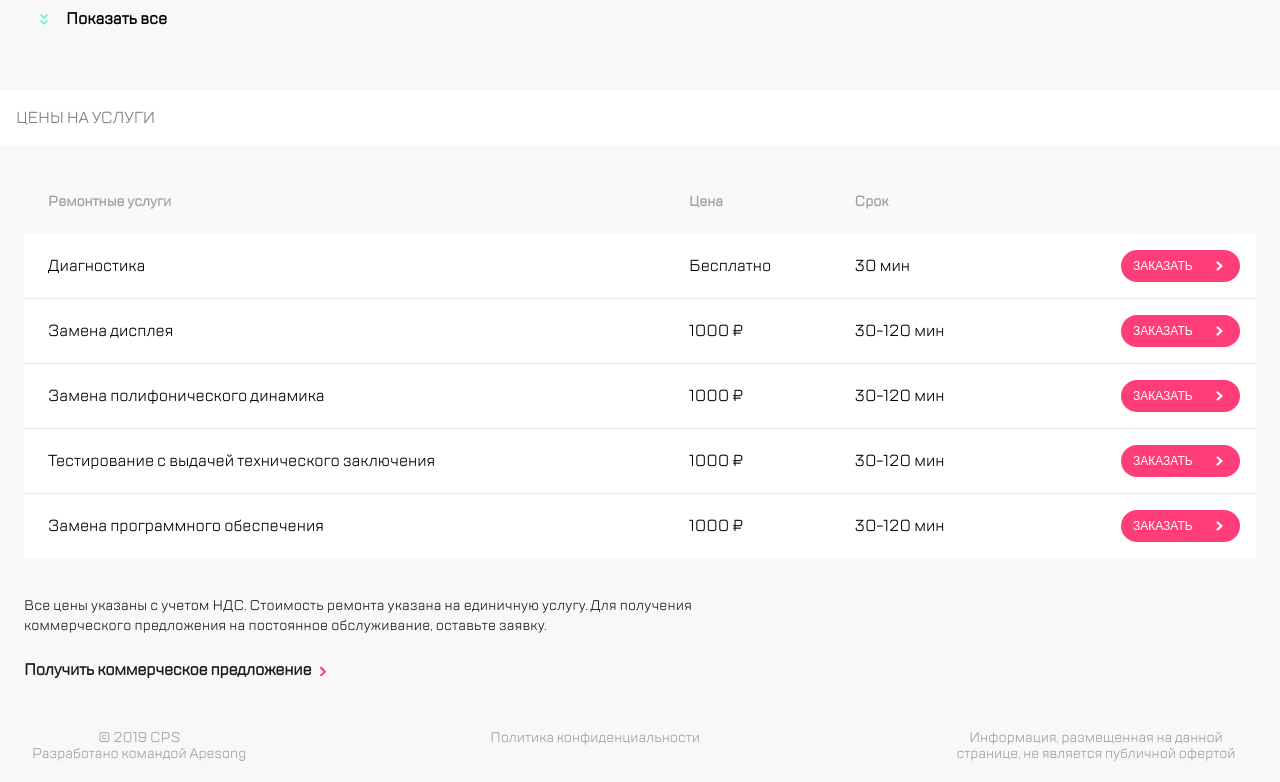
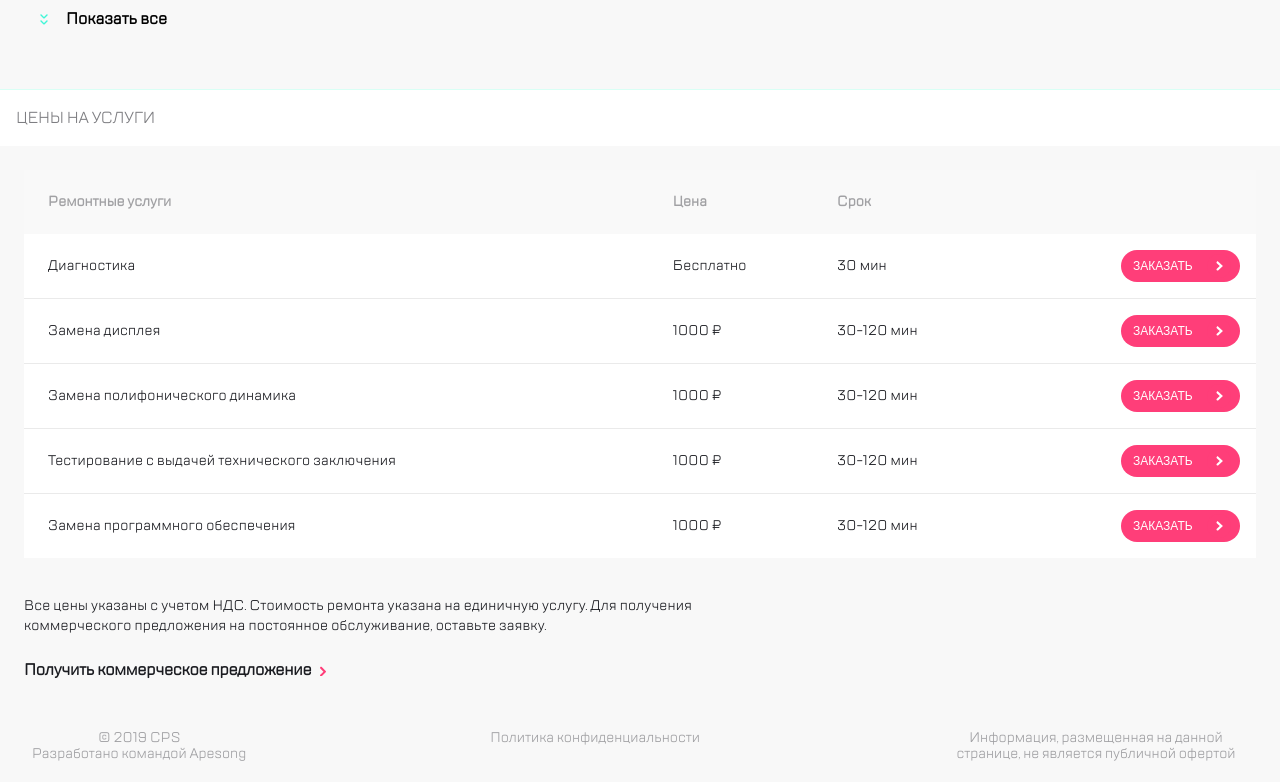
Before and after one commit to Dimantrie-Zhuravlev/first-site, a website built with webpack: page src/index.html in a window 1280 px wide. Shown: the part 1098-1880 px from the top of the page. Built offline with nearby package versions, Linux system fonts and the light colour scheme.

Commit message:
без интерактива 2

```diff
--- a/src/scss/price-list.scss
+++ b/src/scss/price-list.scss
@@ -90,6 +90,12 @@
     td:last-child {
         padding-right: 16px;
     }
+    td {
+        font-size: 14px;
+        line-height: 18px;
+        letter-spacing: 0.2px;
+        color: #1B1C21;
+    }
     th {
         text-align: left;
         font-size: 14px;
```
Also changed, not shown: dist/index.html, 2 other files.
